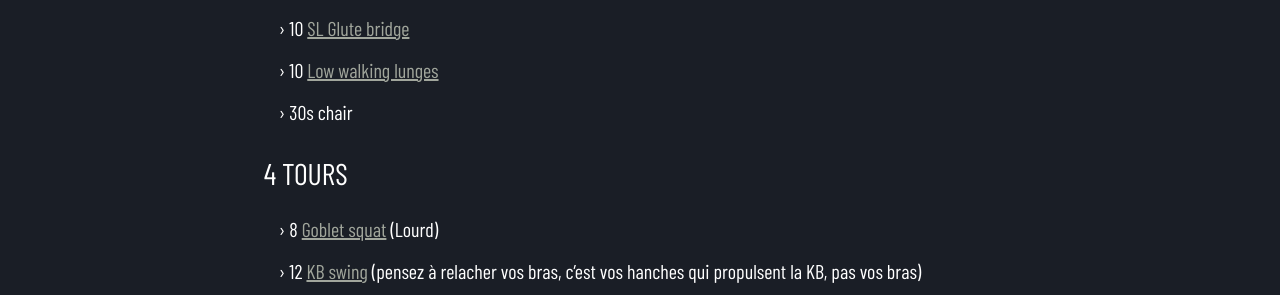
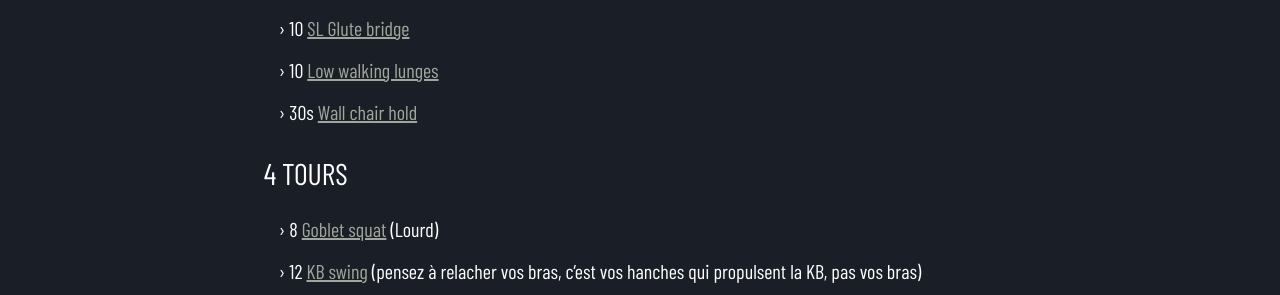
Before and after one commit to odevillardi/tdv, a Jekyll site: the page built from _posts/2023-01-06-07-ppl-leg-day.md, in a window 1280 px wide and 900 px high, scrolled down 1193 px. Shown: the part 160-455 px from the top of the window. Built offline with Jekyll 4.4.1, drawn with Linux system fonts in a browser that asks for light colours; a script that is not in the unit is left out.

Commit message:
Update Journal “2023-01-06-07-ppl-leg-day”

```diff
--- a/_posts/2023-01-06-07-ppl-leg-day.md
+++ b/_posts/2023-01-06-07-ppl-leg-day.md
@@ -14,7 +14,7 @@ duration: 30 min
 * 10 [Pogo jumps](https://www.youtube.com/watch?v=dMnECxl6dsY)
 * 10 [SL Glute bridge](https://www.youtube.com/watch?v=tiZWu8faIkM)
 * 10 [Low walking lunges](https://www.youtube.com/watch?v=c_JmWYFNMFA)
-* 30s chair
+* 30s [Wall chair hold](https://www.youtube.com/shorts/gGzTJ6HezEI)
 
 #### 4 TOURS
 
```
